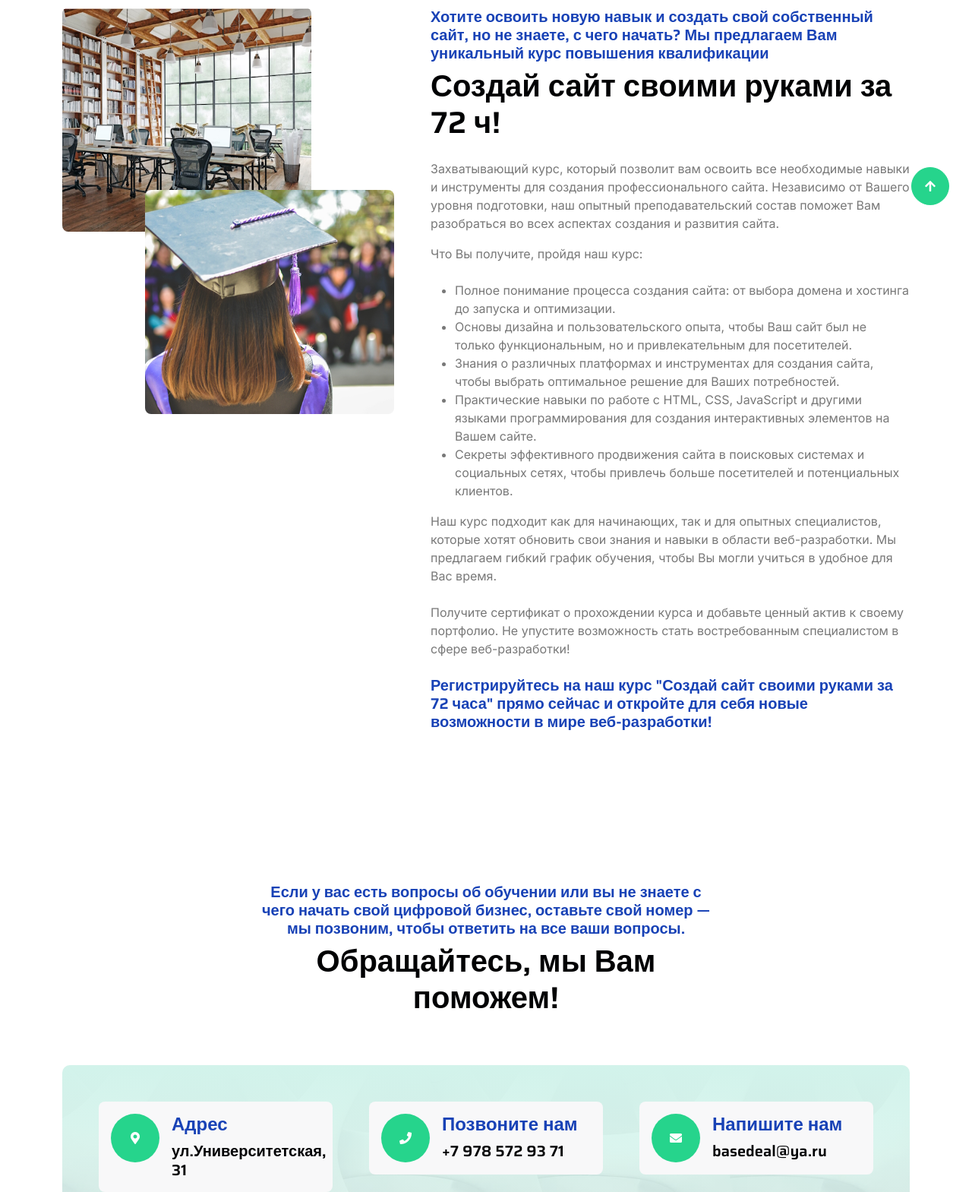
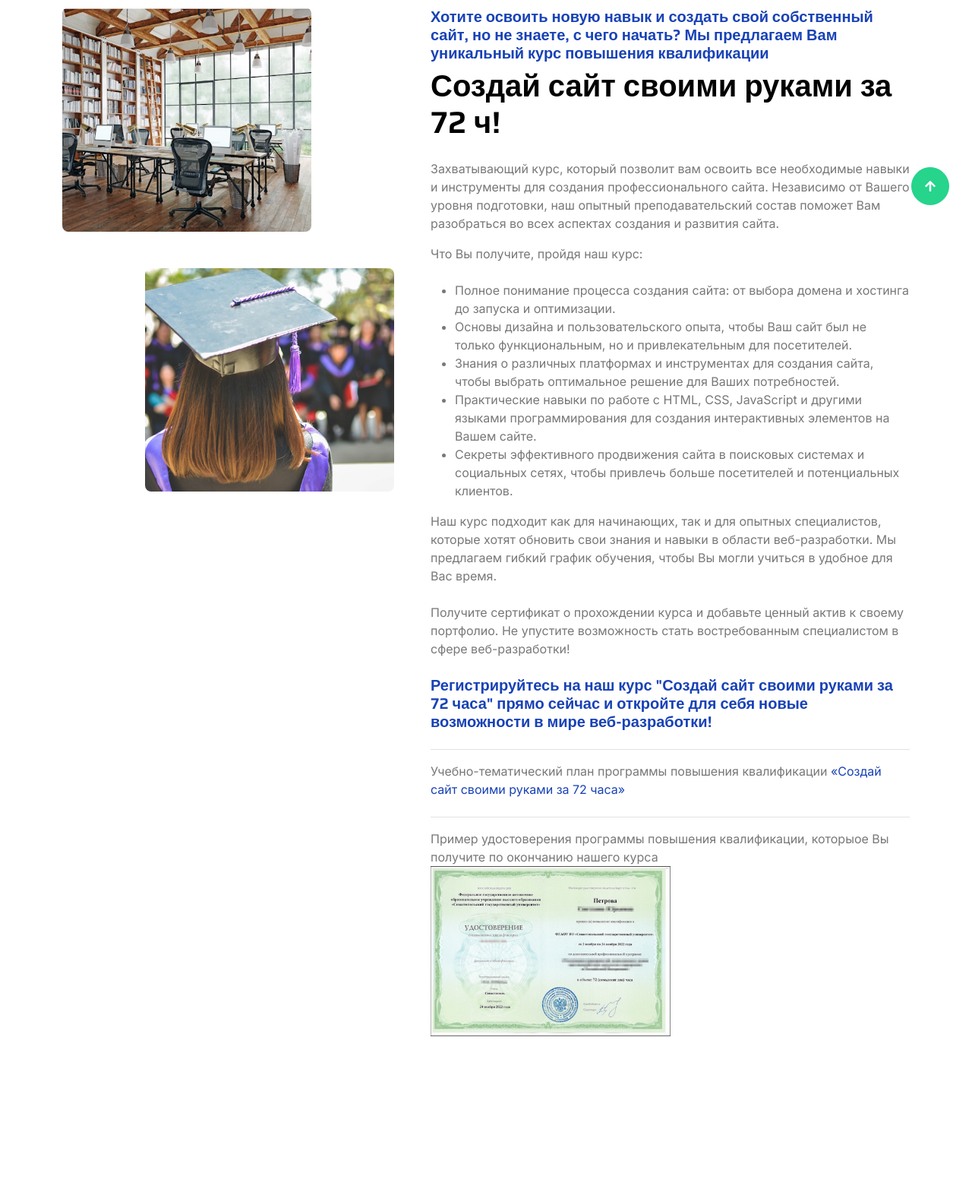
Before and after one commit to master-cim/bazadel, a Django app: page /learning/eduweb in a window 1280 px wide. Shown: the part 500-2069 px from the top of the page at 76% size. Run offline with Django 4.2, Linux system fonts and the light colour scheme; some libraries are stand-ins or nearby versions.

Commit message:
тематический план веб

```diff
--- a/bazadel/templates/posts/edu_web.html
+++ b/bazadel/templates/posts/edu_web.html
@@ -55,6 +55,18 @@
                     <h5 class="text-primary">
                         Регистрируйтесь на наш курс "Создай сайт своими руками за 72 часа" прямо сейчас и откройте для себя новые возможности в мире веб-разработки!
                     </h5>
+                    <div class="border-top mt-4 pt-3">
+                        <p class="mb-0">Учебно-тематический план программы повышения квалификации
+                             <a href="{% static 'doc/curriculum_web_2023.pdf' %}" class="text-primary">«Создай сайт своими руками за 72 часа»</a>
+                        </p>
+                      </div>
+                      <div class="border-top mt-4 pt-3">
+                        <p class="mb-0">Пример удостоверения программы повышения квалификации, которыое Вы получите по окончанию нашего курса
+                            <div class="h-100 position-relative">
+                                <img src="{% static 'img/dpo.jpg' %}" class="img-fluid w-50" alt="">
+                            </div>
+                        </p>
+                      </div>
                     </div>
                 </div>
             </div>
```
Also changed, not shown: 2 other files.
